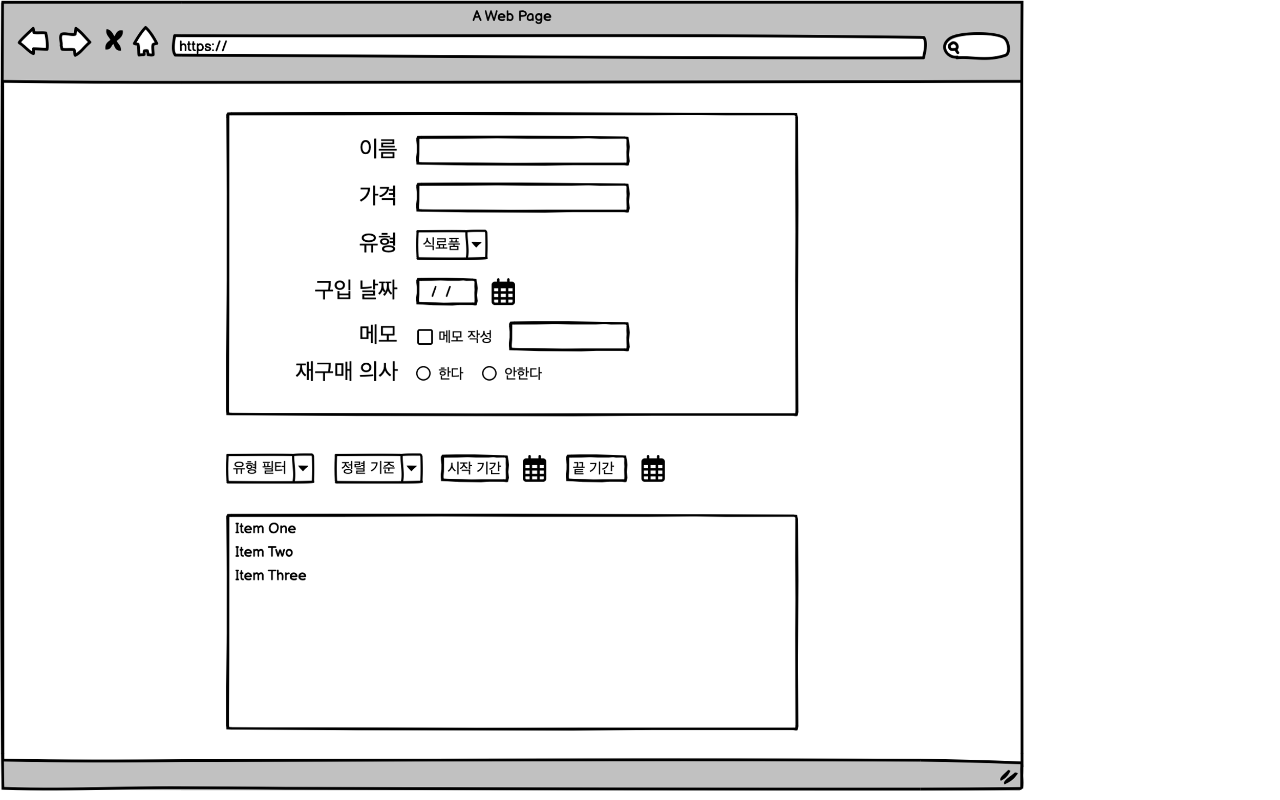
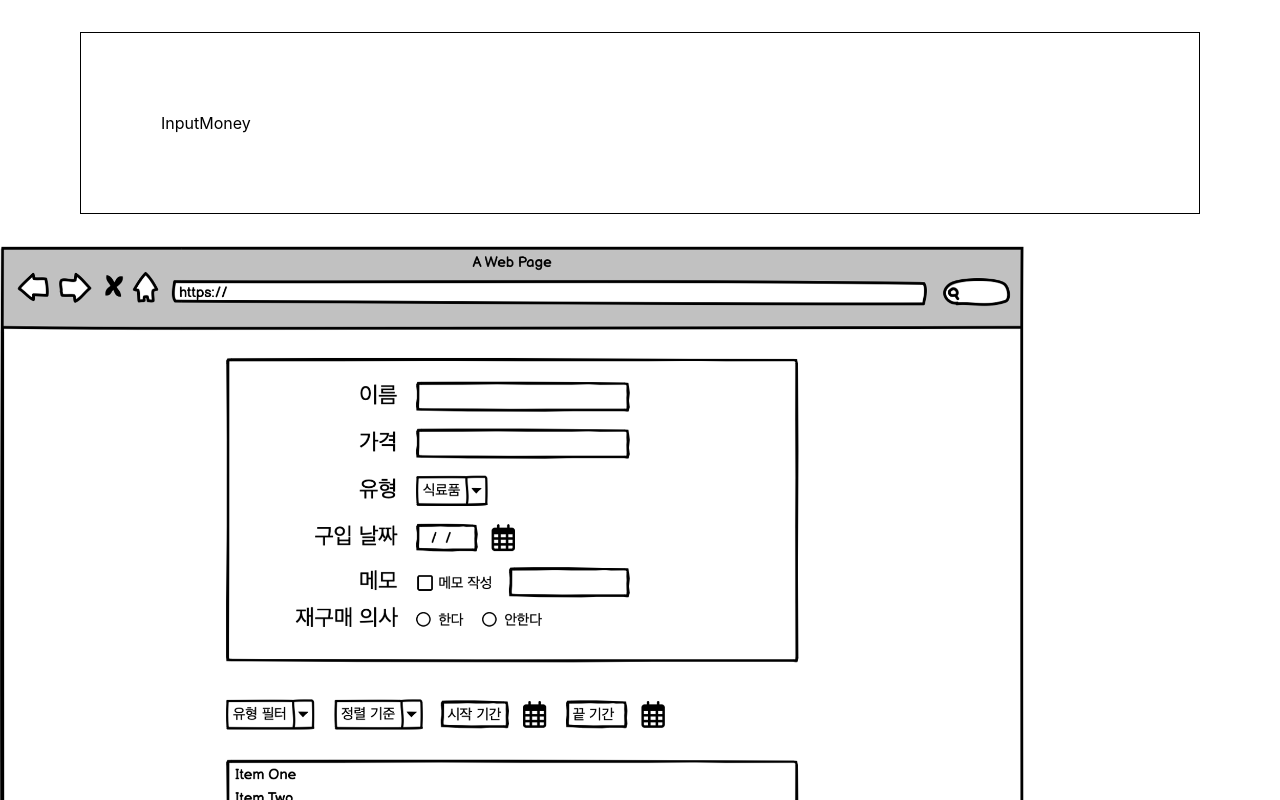
Before and after one commit to newfly101/BootCamp-MoneyCalender, a React (Create React App) app: page / in a window 1280 px wide. Shown: the top 800 px of the page. Built offline with nearby package versions, Linux system fonts and the light colour scheme; the HTML template or start-up script is replaced by a standard one.

Commit message:
[가계부 프로젝트] [1] 입력 구간 box view 정리하기(css추가)

```diff
--- a/src/component/Money/InputMoney.js
+++ b/src/component/Money/InputMoney.js
@@ -4,7 +4,7 @@ import classes from './InputMoney.module.css';
 const InputMoney = () => {
     return (
         <div>
-
+            <div className={classes.mainBox}>InputMoney</div>
         </div>
     );
 };
--- a/src/component/Money/InputMoney.module.css
+++ b/src/component/Money/InputMoney.module.css
@@ -0,0 +1,7 @@
+.mainBox {
+    margin: 2rem 5rem 2rem 5rem;
+    padding: 5rem;
+    justify-content: center;
+    align-items: center;
+    border: 1px solid black;
+}
```
